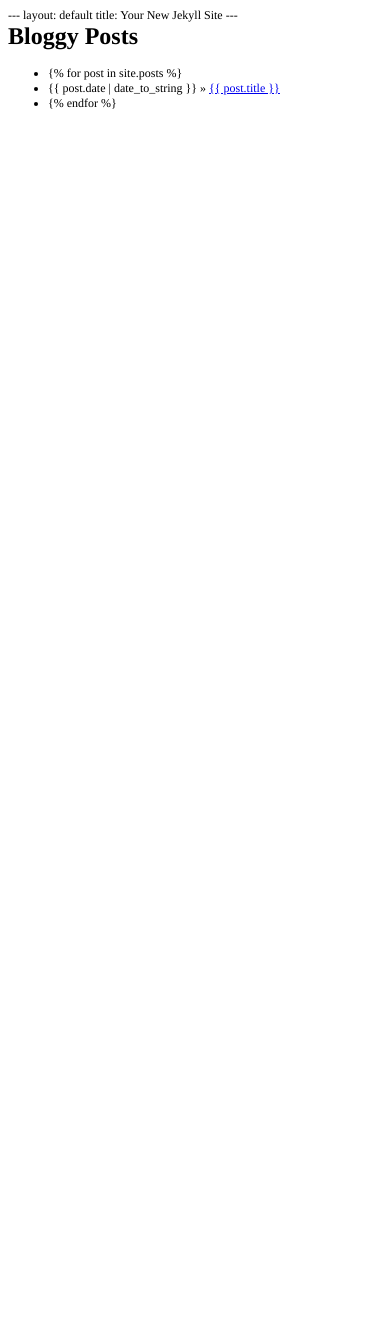
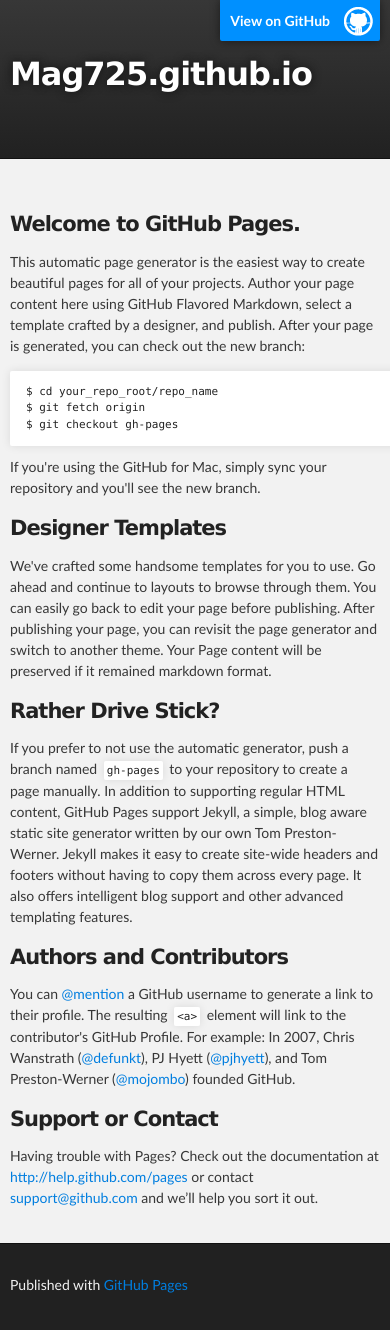
Before and after one commit to mag725/mag725.github.io, a Jekyll site: the page index.html, which Jekyll copies as it is, in a window 390 px wide. Built offline with Jekyll 4.4.1, drawn with Linux system fonts in a browser that asks for light colours; before the commit the page ends 900 px from its top, so only the background shows below that.

Commit message:
Replace master branch with page content via GitHub

```diff
--- a/index.html
+++ b/index.html
@@ -1,25 +1,69 @@
-<!DOCTYPE html PUBLIC "-//W3C//DTD HTML 4.01//EN" "http://www.w3.org/TR/html4/strict.dtd">
+<!DOCTYPE html>
 <html>
-<head>
-  <meta http-equiv="Content-Type" content="text/html; charset=utf-8">
-  <meta http-equiv="Content-Style-Type" content="text/css">
-  <title></title>
-  <meta name="Generator" content="Cocoa HTML Writer">
-  <meta name="CocoaVersion" content="1187.37">
-  <style type="text/css">
-    p.p1 {margin: 0.0px 0.0px 0.0px 0.0px; font: 12.0px Times}
-    li.li1 {margin: 0.0px 0.0px 0.0px 0.0px; font: 12.0px Times}
-    span.s1 {text-decoration: underline ; color: #0000ee}
-    ul.ul1 {list-style-type: disc}
-  </style>
-</head>
-<body>
-<p class="p1">--- layout: default title: Your New Jekyll Site ---</p>
-<h1 style="margin: 0.0px 0.0px 16.0px 0.0px; font: 24.0px Times"><b>Bloggy Posts</b></h1>
-<ul class="ul1">
-  <li class="li1">{% for post in site.posts %}</li>
-  <li class="li1">{{ post.date | date_to_string }} » <a href="file:///Users/doctron/projects/ruby/radicledesign/%7B%7B%20post.url%20%7D%7D"><span class="s1">{{ post.title }}</span></a></li>
-  <li class="li1">{% endfor %}</li>
-</ul>
-</body>
+
+  <head>
+    <meta charset='utf-8' />
+    <meta http-equiv="X-UA-Compatible" content="chrome=1" />
+    <meta name="description" content="Mag725.github.io : " />
+
+    <link rel="stylesheet" type="text/css" media="screen" href="stylesheets/stylesheet.css">
+
+    <title>Mag725.github.io</title>
+  </head>
+
+  <body>
+
+    <!-- HEADER -->
+    <div id="header_wrap" class="outer">
+        <header class="inner">
+          <a id="forkme_banner" href="https://github.com/mag725">View on GitHub</a>
+
+          <h1 id="project_title">Mag725.github.io</h1>
+          <h2 id="project_tagline"></h2>
+
+        </header>
+    </div>
+
+    <!-- MAIN CONTENT -->
+    <div id="main_content_wrap" class="outer">
+      <section id="main_content" class="inner">
+        <h3>Welcome to GitHub Pages.</h3>
+
+<p>This automatic page generator is the easiest way to create beautiful pages for all of your projects. Author your page content here using GitHub Flavored Markdown, select a template crafted by a designer, and publish. After your page is generated, you can check out the new branch:</p>
+
+<pre><code>$ cd your_repo_root/repo_name
+$ git fetch origin
+$ git checkout gh-pages
+</code></pre>
+
+<p>If you're using the GitHub for Mac, simply sync your repository and you'll see the new branch.</p>
+
+<h3>Designer Templates</h3>
+
+<p>We've crafted some handsome templates for you to use. Go ahead and continue to layouts to browse through them. You can easily go back to edit your page before publishing. After publishing your page, you can revisit the page generator and switch to another theme. Your Page content will be preserved if it remained markdown format.</p>
+
+<h3>Rather Drive Stick?</h3>
+
+<p>If you prefer to not use the automatic generator, push a branch named <code>gh-pages</code> to your repository to create a page manually. In addition to supporting regular HTML content, GitHub Pages support Jekyll, a simple, blog aware static site generator written by our own Tom Preston-Werner. Jekyll makes it easy to create site-wide headers and footers without having to copy them across every page. It also offers intelligent blog support and other advanced templating features.</p>
+
+<h3>Authors and Contributors</h3>
+
+<p>You can <a href="https://github.com/blog/821" class="user-mention">@mention</a> a GitHub username to generate a link to their profile. The resulting <code>&lt;a&gt;</code> element will link to the contributor's GitHub Profile. For example: In 2007, Chris Wanstrath (<a href="https://github.com/defunkt" class="user-mention">@defunkt</a>), PJ Hyett (<a href="https://github.com/pjhyett" class="user-mention">@pjhyett</a>), and Tom Preston-Werner (<a href="https://github.com/mojombo" class="user-mention">@mojombo</a>) founded GitHub.</p>
+
+<h3>Support or Contact</h3>
+
+<p>Having trouble with Pages? Check out the documentation at <a href="http://help.github.com/pages">http://help.github.com/pages</a> or contact <a href="mailto:support@github.com">support@github.com</a> and we’ll help you sort it out.</p>
+      </section>
+    </div>
+
+    <!-- FOOTER  -->
+    <div id="footer_wrap" class="outer">
+      <footer class="inner">
+        <p>Published with <a href="http://pages.github.com">GitHub Pages</a></p>
+      </footer>
+    </div>
+
+
+
+  </body>
 </html>
--- /dev/null
+++ b/javascripts/main.js
@@ -0,0 +1 @@
+console.log('This would be the main JS file.');
--- /dev/null
+++ b/stylesheets/pygment_trac.css
@@ -0,0 +1,70 @@
+.highlight .hll { background-color: #ffffcc }
+.highlight  { background: #f0f3f3; }
+.highlight .c { color: #0099FF; font-style: italic } /* Comment */
+.highlight .err { color: #AA0000; background-color: #FFAAAA } /* Error */
+.highlight .k { color: #006699; font-weight: bold } /* Keyword */
+.highlight .o { color: #555555 } /* Operator */
+.highlight .cm { color: #0099FF; font-style: italic } /* Comment.Multiline */
+.highlight .cp { color: #009999 } /* Comment.Preproc */
+.highlight .c1 { color: #0099FF; font-style: italic } /* Comment.Single */
+.highlight .cs { color: #0099FF; font-weight: bold; font-style: italic } /* Comment.Special */
+.highlight .gd { background-color: #FFCCCC; border: 1px solid #CC0000 } /* Generic.Deleted */
+.highlight .ge { font-style: italic } /* Generic.Emph */
+.highlight .gr { color: #FF0000 } /* Generic.Error */
+.highlight .gh { color: #003300; font-weight: bold } /* Generic.Heading */
+.highlight .gi { background-color: #CCFFCC; border: 1px solid #00CC00 } /* Generic.Inserted */
+.highlight .go { color: #AAAAAA } /* Generic.Output */
+.highlight .gp { color: #000099; font-weight: bold } /* Generic.Prompt */
+.highlight .gs { font-weight: bold } /* Generic.Strong */
+.highlight .gu { color: #003300; font-weight: bold } /* Generic.Subheading */
+.highlight .gt { color: #99CC66 } /* Generic.Traceback */
+.highlight .kc { color: #006699; font-weight: bold } /* Keyword.Constant */
+.highlight .kd { color: #006699; font-weight: bold } /* Keyword.Declaration */
+.highlight .kn { color: #006699; font-weight: bold } /* Keyword.Namespace */
+.highlight .kp { color: #006699 } /* Keyword.Pseudo */
+.highlight .kr { color: #006699; font-weight: bold } /* Keyword.Reserved */
+.highlight .kt { color: #007788; font-weight: bold } /* Keyword.Type */
+.highlight .m { color: #FF6600 } /* Literal.Number */
+.highlight .s { color: #CC3300 } /* Literal.String */
+.highlight .na { color: #330099 } /* Name.Attribute */
+.highlight .nb { color: #336666 } /* Name.Builtin */
+.highlight .nc { color: #00AA88; font-weight: bold } /* Name.Class */
+.highlight .no { color: #336600 } /* Name.Constant */
+.highlight .nd { color: #9999FF } /* Name.Decorator */
+.highlight .ni { color: #999999; font-weight: bold } /* Name.Entity */
+.highlight .ne { color: #CC0000; font-weight: bold } /* Name.Exception */
+.highlight .nf { color: #CC00FF } /* Name.Function */
+.highlight .nl { color: #9999FF } /* Name.Label */
+.highlight .nn { color: #00CCFF; font-weight: bold } /* Name.Namespace */
+.highlight .nt { color: #330099; font-weight: bold } /* Name.Tag */
+.highlight .nv { color: #003333 } /* Name.Variable */
+.highlight .ow { color: #000000; font-weight: bold } /* Operator.Word */
+.highlight .w { color: #bbbbbb } /* Text.Whitespace */
+.highlight .mf { color: #FF6600 } /* Literal.Number.Float */
+.highlight .mh { color: #FF6600 } /* Literal.Number.Hex */
+.highlight .mi { color: #FF6600 } /* Literal.Number.Integer */
+.highlight .mo { color: #FF6600 } /* Literal.Number.Oct */
+.highlight .sb { color: #CC3300 } /* Literal.String.Backtick */
+.highlight .sc { color: #CC3300 } /* Literal.String.Char */
+.highlight .sd { color: #CC3300; font-style: italic } /* Literal.String.Doc */
+.highlight .s2 { color: #CC3300 } /* Literal.String.Double */
+.highlight .se { color: #CC3300; font-weight: bold } /* Literal.String.Escape */
+.highlight .sh { color: #CC3300 } /* Literal.String.Heredoc */
+.highlight .si { color: #AA0000 } /* Literal.String.Interpol */
+.highlight .sx { color: #CC3300 } /* Literal.String.Other */
+.highlight .sr { color: #33AAAA } /* Literal.String.Regex */
+.highlight .s1 { color: #CC3300 } /* Literal.String.Single */
+.highlight .ss { color: #FFCC33 } /* Literal.String.Symbol */
+.highlight .bp { color: #336666 } /* Name.Builtin.Pseudo */
+.highlight .vc { color: #003333 } /* Name.Variable.Class */
+.highlight .vg { color: #003333 } /* Name.Variable.Global */
+.highlight .vi { color: #003333 } /* Name.Variable.Instance */
+.highlight .il { color: #FF6600 } /* Literal.Number.Integer.Long */
+
+.type-csharp .highlight .k { color: #0000FF }
+.type-csharp .highlight .kt { color: #0000FF }
+.type-csharp .highlight .nf { color: #000000; font-weight: normal }
+.type-csharp .highlight .nc { color: #2B91AF }
+.type-csharp .highlight .nn { color: #000000 }
+.type-csharp .highlight .s { color: #A31515 }
+.type-csharp .highlight .sc { color: #A31515 }
--- /dev/null
+++ b/stylesheets/stylesheet.css
@@ -0,0 +1,431 @@
+/*******************************************************************************
+Slate Theme for GitHub Pages
+by Jason Costello, @jsncostello
+*******************************************************************************/
+
+@import url(pygment_trac.css);
+
+/*******************************************************************************
+MeyerWeb Reset
+*******************************************************************************/
+
+html, body, div, span, applet, object, iframe,
+h1, h2, h3, h4, h5, h6, p, blockquote, pre,
+a, abbr, acronym, address, big, cite, code,
+del, dfn, em, img, ins, kbd, q, s, samp,
+small, strike, strong, sub, sup, tt, var,
+b, u, i, center,
+dl, dt, dd, ol, ul, li,
+fieldset, form, label, legend,
+table, caption, tbody, tfoot, thead, tr, th, td,
+article, aside, canvas, details, embed,
+figure, figcaption, footer, header, hgroup,
+menu, nav, output, ruby, section, summary,
+time, mark, audio, video {
+  margin: 0;
+  padding: 0;
+  border: 0;
+  font: inherit;
+  vertical-align: baseline;
+}
+
+/* HTML5 display-role reset for older browsers */
+article, aside, details, figcaption, figure,
+footer, header, hgroup, menu, nav, section {
+  display: block;
+}
+
+ol, ul {
+  list-style: none;
+}
+
+blockquote, q {
+}
+
+table {
+  border-collapse: collapse;
+  border-spacing: 0;
+}
+
+a:focus {
+  outline: none;
+}
+
+/*******************************************************************************
+Theme Styles
+*******************************************************************************/
+
+body {
+  box-sizing: border-box;
+  color:#373737;
+  background: #212121;
+  font-size: 16px;
+  font-family: 'Myriad Pro', Calibri, Helvetica, Arial, sans-serif;
+  line-height: 1.5;
+  -webkit-font-smoothing: antialiased;
+}
+
+h1, h2, h3, h4, h5, h6 {
+  margin: 10px 0;
+  font-weight: 700;
+  color:#222222;
+  font-family: 'Lucida Grande', 'Calibri', Helvetica, Arial, sans-serif;
+  letter-spacing: -1px;
+}
+
+h1 {
+  font-size: 36px;
+  font-weight: 700;
+}
+
+h2 {
+  padding-bottom: 10px;
+  font-size: 32px;
+  background: url('../images/bg_hr.png') repeat-x bottom;
+}
+
+h3 {
+  font-size: 24px;
+}
+
+h4 {
+  font-size: 21px;
+}
+
+h5 {
+  font-size: 18px;
+}
+
+h6 {
+  font-size: 16px;
+}
+
+p {
+  margin: 10px 0 15px 0;
+}
+
+footer p {
+  color: #f2f2f2;
+}
+
+a {
+  text-decoration: none;
+  color: #007edf;
+  text-shadow: none;
+
+  transition: color 0.5s ease;
+  transition: text-shadow 0.5s ease;
+  -webkit-transition: color 0.5s ease;
+  -webkit-transition: text-shadow 0.5s ease;
+  -moz-transition: color 0.5s ease;
+  -moz-transition: text-shadow 0.5s ease;
+  -o-transition: color 0.5s ease;
+  -o-transition: text-shadow 0.5s ease;
+  -ms-transition: color 0.5s ease;
+  -ms-transition: text-shadow 0.5s ease;
+}
+
+#main_content a:hover {
+  color: #0069ba;
+  text-shadow: #0090ff 0px 0px 2px;
+}
+
+footer a:hover {
+  color: #43adff;
+  text-shadow: #0090ff 0px 0px 2px;
+}
+
+em {
+  font-style: italic;
+}
+
+strong {
+  font-weight: bold;
+}
+
+img {
+  position: relative;
+  margin: 0 auto;
+  max-width: 739px;
+  padding: 5px;
+  margin: 10px 0 10px 0;
+  border: 1px solid #ebebeb;
+
+  box-shadow: 0 0 5px #ebebeb;
+  -webkit-box-shadow: 0 0 5px #ebebeb;
+  -moz-box-shadow: 0 0 5px #ebebeb;
+  -o-box-shadow: 0 0 5px #ebebeb;
+  -ms-box-shadow: 0 0 5px #ebebeb;
+}
+
+pre, code {
+  width: 100%;
+  color: #222;
+  background-color: #fff;
+
+  font-family: Monaco, "Bitstream Vera Sans Mono", "Lucida Console", Terminal, monospace;
+  font-size: 14px;
+
+  border-radius: 2px;
+  -moz-border-radius: 2px;
+  -webkit-border-radius: 2px;
+
+
+
+}
+
+pre {
+  width: 100%;
+  padding: 10px;
+  box-shadow: 0 0 10px rgba(0,0,0,.1);
+  overflow: auto;
+}
+
+code {
+  padding: 3px;
+  margin: 0 3px;
+  box-shadow: 0 0 10px rgba(0,0,0,.1);
+}
+
+pre code {
+  display: block;
+  box-shadow: none;
+}
+
+blockquote {
+  color: #666;
+  margin-bottom: 20px;
+  padding: 0 0 0 20px;
+  border-left: 3px solid #bbb;
+}
+
+ul, ol, dl {
+  margin-bottom: 15px
+}
+
+ul li {
+  list-style: inside;
+  padding-left: 20px;
+}
+
+ol li {
+  list-style: decimal inside;
+  padding-left: 20px;
+}
+
+dl dt {
+  font-weight: bold;
+}
+
+dl dd {
+  padding-left: 20px;
+  font-style: italic;
+}
+
+dl p {
+  padding-left: 20px;
+  font-style: italic;
+}
+
+hr {
+  height: 1px;
+  margin-bottom: 5px;
+  border: none;
+  background: url('../images/bg_hr.png') repeat-x center;
+}
+
+table {
+  border: 1px solid #373737;
+  margin-bottom: 20px;
+  text-align: left;
+ }
+
+th {
+  font-family: 'Lucida Grande', 'Helvetica Neue', Helvetica, Arial, sans-serif;
+  padding: 10px;
+  background: #373737;
+  color: #fff;
+ }
+
+td {
+  padding: 10px;
+  border: 1px solid #373737;
+ }
+
+form {
+  background: #f2f2f2;
+  padding: 20px;
+}
+
+img {
+  width: 100%;
+  max-width: 100%;
+}
+
+/*******************************************************************************
+Full-Width Styles
+*******************************************************************************/
+
+.outer {
+  width: 100%;
+}
+
+.inner {
+  position: relative;
+  max-width: 640px;
+  padding: 20px 10px;
+  margin: 0 auto;
+}
+
+#forkme_banner {
+  display: block;
+  position: absolute;
+  top:0;
+  right: 10px;
+  z-index: 10;
+  padding: 10px 50px 10px 10px;
+  color: #fff;
+  background: url('../images/blacktocat.png') #0090ff no-repeat 95% 50%;
+  font-weight: 700;
+  box-shadow: 0 0 10px rgba(0,0,0,.5);
+  border-bottom-left-radius: 2px;
+  border-bottom-right-radius: 2px;
+}
+
+#header_wrap {
+  background: #212121;
+  background: -moz-linear-gradient(top, #373737, #212121);
+  background: -webkit-linear-gradient(top, #373737, #212121);
+  background: -ms-linear-gradient(top, #373737, #212121);
+  background: -o-linear-gradient(top, #373737, #212121);
+  background: linear-gradient(top, #373737, #212121);
+}
+
+#header_wrap .inner {
+  padding: 50px 10px 30px 10px;
+}
+
+#project_title {
+  margin: 0;
+  color: #fff;
+  font-size: 42px;
+  font-weight: 700;
+  text-shadow: #111 0px 0px 10px;
+}
+
+#project_tagline {
+  color: #fff;
+  font-size: 24px;
+  font-weight: 300;
+  background: none;
+  text-shadow: #111 0px 0px 10px;
+}
+
+#downloads {
+  position: absolute;
+  width: 210px;
+  z-index: 10;
+  bottom: -40px;
+  right: 0;
+  height: 70px;
+  background: url('../images/icon_download.png') no-repeat 0% 90%;
+}
+
+.zip_download_link {
+  display: block;
+  float: right;
+  width: 90px;
+  height:70px;
+  text-indent: -5000px;
+  overflow: hidden;
+  background: url(../images/sprite_download.png) no-repeat bottom left;
+}
+
+.tar_download_link {
+  display: block;
+  float: right;
+  width: 90px;
+  height:70px;
+  text-indent: -5000px;
+  overflow: hidden;
+  background: url(../images/sprite_download.png) no-repeat bottom right;
+  margin-left: 10px;
+}
+
+.zip_download_link:hover {
+  background: url(../images/sprite_download.png) no-repeat top left;
+}
+
+.tar_download_link:hover {
+  background: url(../images/sprite_download.png) no-repeat top right;
+}
+
+#main_content_wrap {
+  background: #f2f2f2;
+  border-top: 1px solid #111;
+  border-bottom: 1px solid #111;
+}
+
+#main_content {
+  padding-top: 40px;
+}
+
+#footer_wrap {
+  background: #212121;
+}
+
+
+
+/*******************************************************************************
+Small Device Styles
+*******************************************************************************/
+
+@media screen and (max-width: 480px) {
+  body {
+    font-size:14px;
+  }
+
+  #downloads {
+    display: none;
+  }
+
+  .inner {
+    min-width: 320px;
+    max-width: 480px;
+  }
+
+  #project_title {
+  font-size: 32px;
+  }
+
+  h1 {
+    font-size: 28px;
+  }
+
+  h2 {
+    font-size: 24px;
+  }
+
+  h3 {
+    font-size: 21px;
+  }
+
+  h4 {
+    font-size: 18px;
+  }
+
+  h5 {
+    font-size: 14px;
+  }
+
+  h6 {
+    font-size: 12px;
+  }
+
+  code, pre {
+    min-width: 320px;
+    max-width: 480px;
+    font-size: 11px;
+  }
+
+}
```
Also changed, not shown: params.json (added, +1 -0 lines), images/bg_hr.png (added), images/blacktocat.png (added), images/icon_download.png (added), images/sprite_download.png (added).
